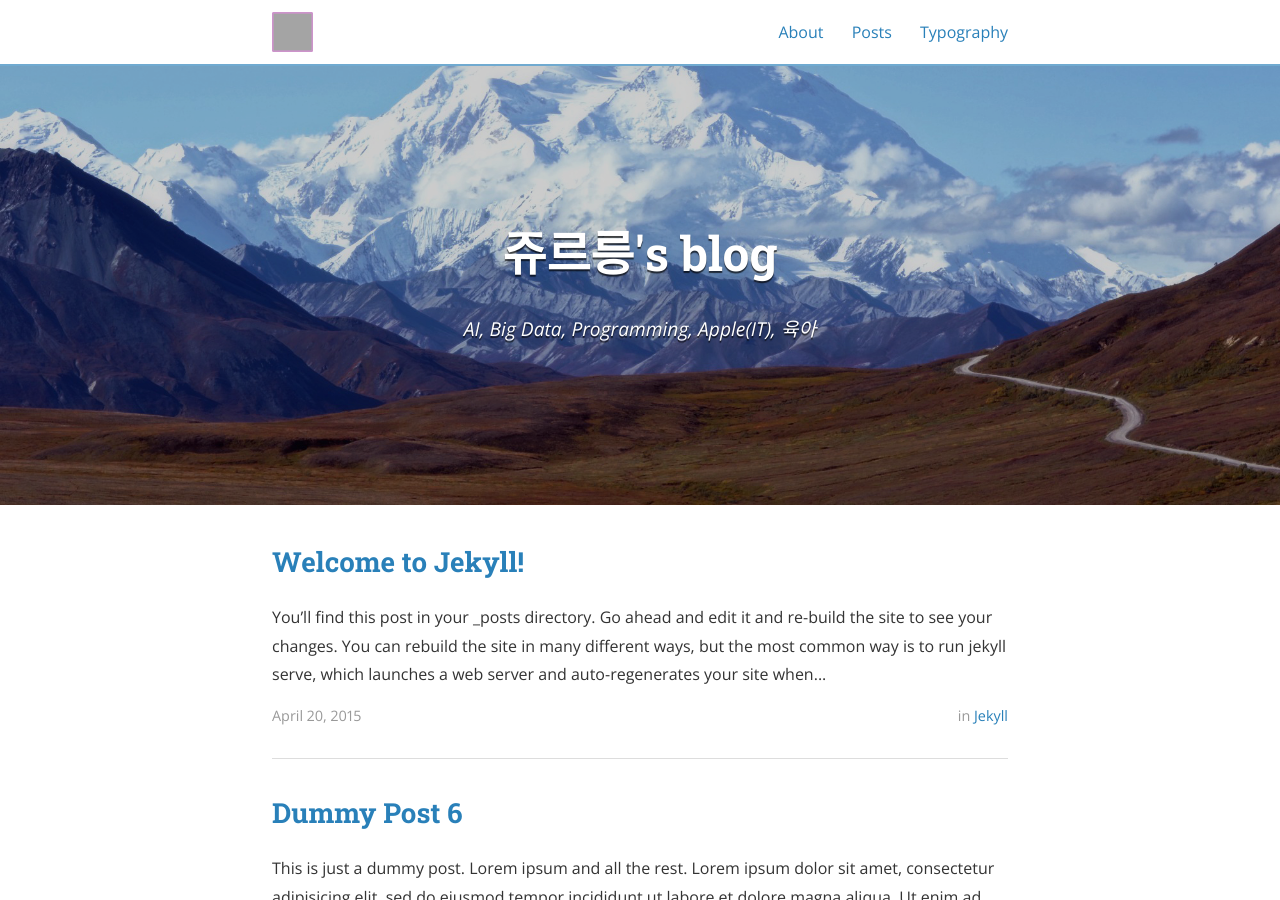
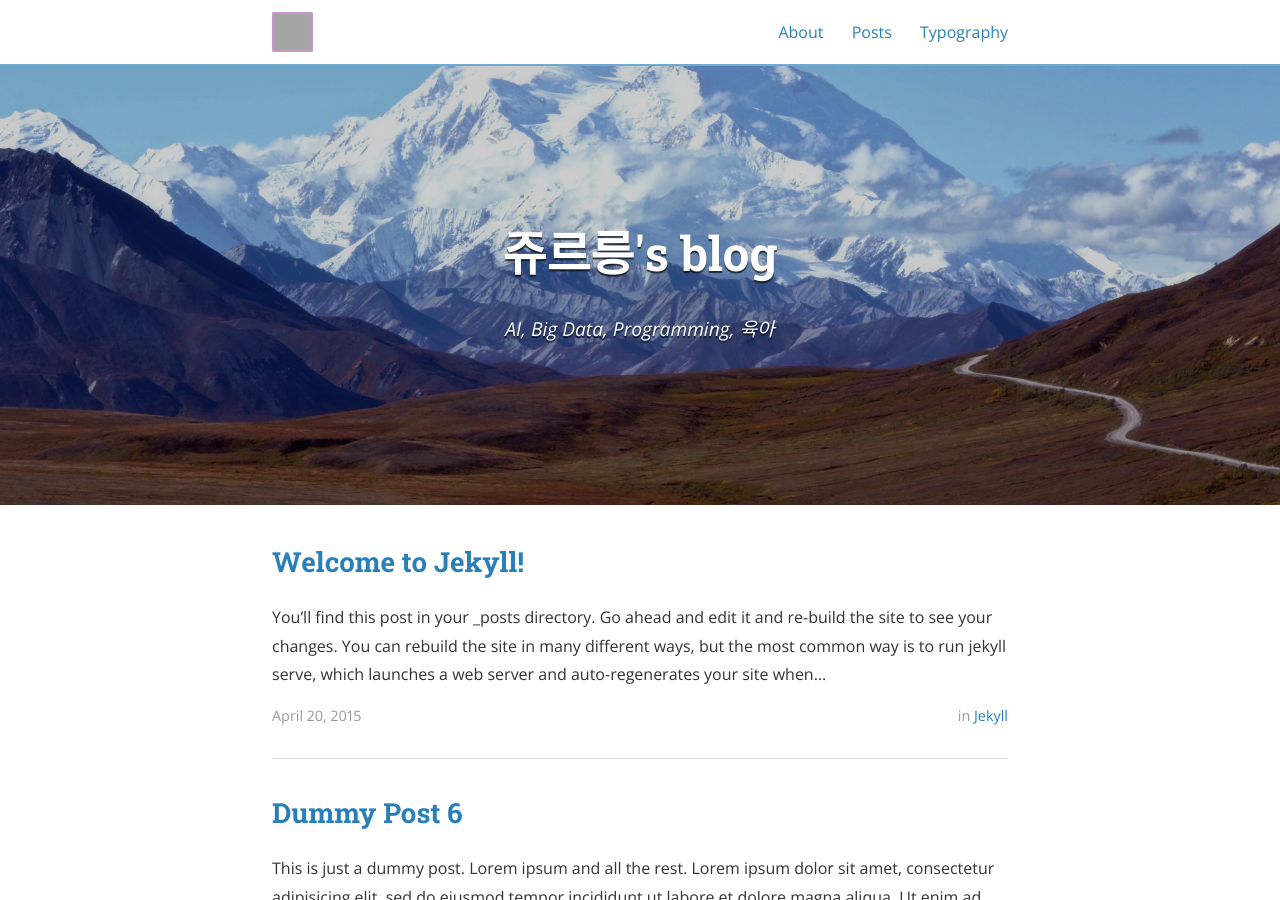
Before and after one commit to JR-Bae/JR-Bae.github.io, a Jekyll site: the page built from index.html, in a window 1280 px wide and 900 px high. Built offline with Jekyll 4.4.1, drawn with Linux system fonts in a browser that asks for light colours; nearby versions of some CDN libraries; the list of posts is cut into pages by our own code.

Commit message:
20200705_Theme changed

```diff
--- a/_config.yml
+++ b/_config.yml
@@ -10,8 +10,7 @@ exclude:
 
 # Site settings
 title: "쥬르릉's blog"
-subtitle: "AI, Big Data, Programming,
-            Apple(IT), 육아"
+subtitle: "AI, Big Data, Programming, 육아"
 email: izzon7k@gmail.com
 name: 쥬르릉
 description: "
```
Also changed, not shown: 1 other file.
